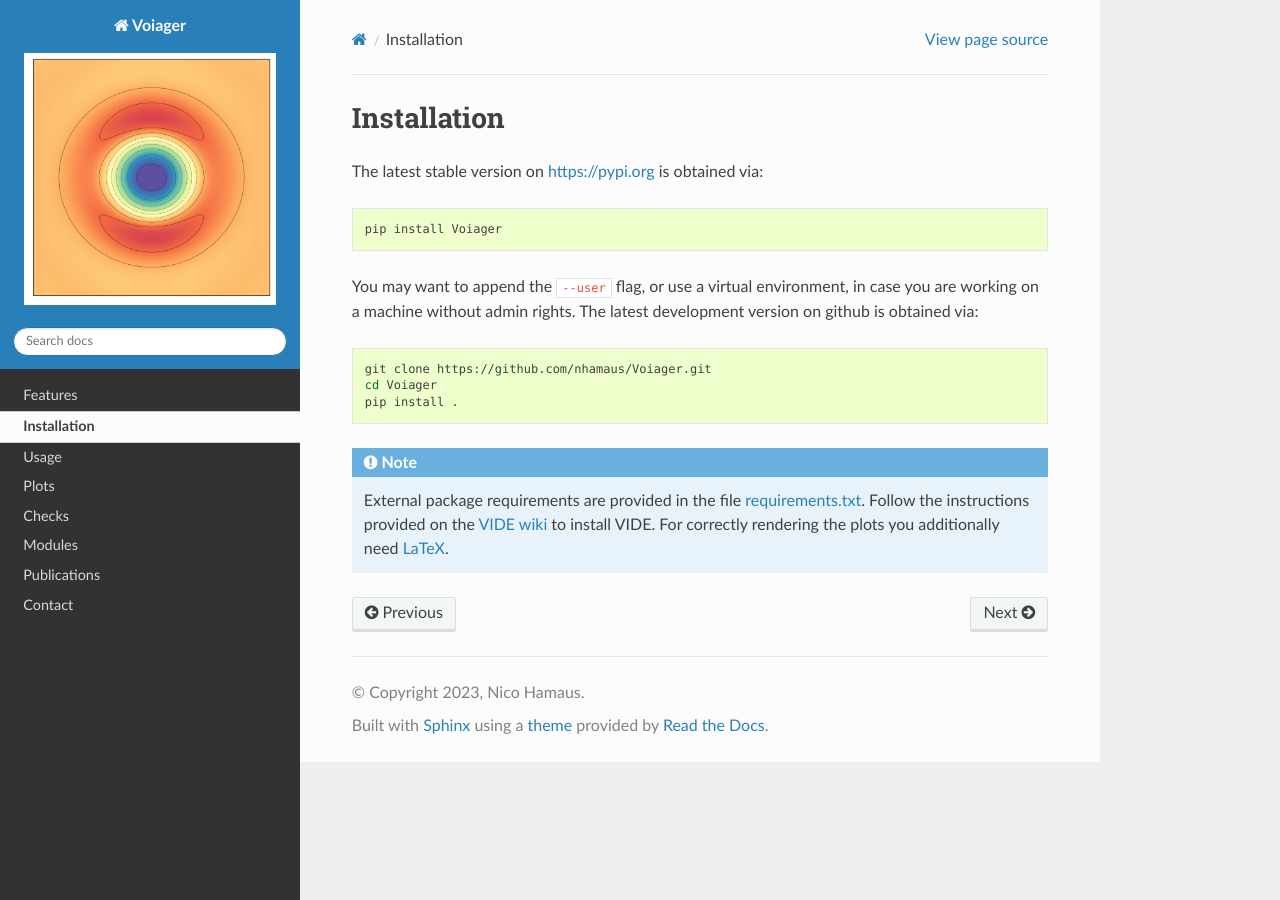
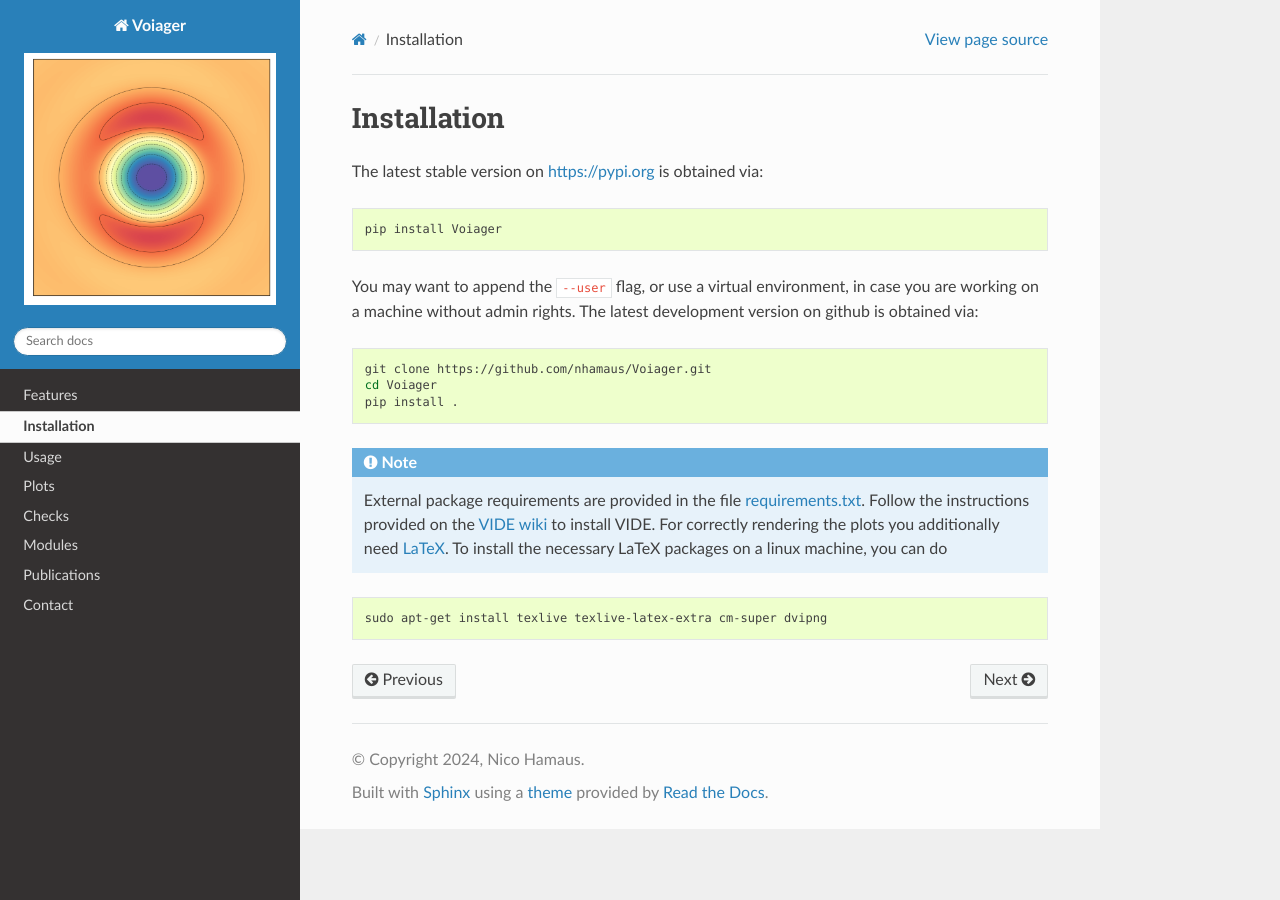
Before and after one commit to nhamaus/Voiager, a Sphinx documentation site: the page built from docs/installation.rst, in a window 1280 px wide. Built offline with Sphinx 7.4.7 and the Read the Docs theme 2.0.0, drawn with Linux system fonts in a browser that asks for light colours; pages that are not in the unit, such as notebooks, are missing from menus.

Commit message:
Updated docs with latex install instructions and copyright to 2024

```diff
--- a/docs/conf.py
+++ b/docs/conf.py
@@ -14,7 +14,7 @@ except DistributionNotFound:
     ver = "unknown"
 
 project = 'Voiager'
-copyright = '2023, Nico Hamaus'
+copyright = '2024, Nico Hamaus'
 author = 'Nico Hamaus'
 release = ver
 
--- a/docs/index.rst
+++ b/docs/index.rst
@@ -1,7 +1,7 @@
 Voiager
 *******
 
-\ **Voi**\ d dyn\ **a**\ mics and \ **g**\ eometry \ **e**\ xplore\ **r**\  (*Voiager*, or short `V'Ger <https://intl.startrek.com/database_article/vger>`_) provides a framework to perform cosmological analyses using voids identified in large-scale structure survey data. The code measures dynamic and geometric shape distortions in void stacks and propagates them to constraints on cosmological parameters using Bayesian inference. More detailed information on this method can be found under :ref:`publications`.
+\ **Voi**\ d dyn\ **a**\ mics and \ **g**\ eometry \ **e**\ xplore\ **r**\  (*Voiager*, or short `V'ger <https://memory-alpha.fandom.com/wiki/V'ger>`_) provides a framework to perform cosmological analyses using voids identified in large-scale structure survey data. The code measures dynamic and geometric shape distortions in void stacks and propagates them to constraints on cosmological parameters using Bayesian inference. More detailed information on this method can be found under :ref:`publications`.
 
 .. note::
    *Voiager* is an homage to `NASA's <https://voyager.jpl.nasa.gov/>`_ `Voyager program <https://en.wikipedia.org/wiki/Voyager_program>`_. The twin Voyager 1 and 2 spacecrafts are exploring where nothing from Earth has flown before. Continuing on their nearly 50-year journey since their 1977 launches, they each are much farther away from Earth and the sun than Pluto.
--- a/docs/installation.rst
+++ b/docs/installation.rst
@@ -18,4 +18,8 @@ You may want to append the ``--user`` flag, or use a virtual environment, in cas
    pip install .
 
 .. note::
-   External package requirements are provided in the file `requirements.txt <https://github.com/nhamaus/Voiager/blob/main/requirements.txt>`_. Follow the instructions provided on the `VIDE wiki <https://bitbucket.org/cosmicvoids/vide_public/wiki/Home/>`_ to install VIDE. For correctly rendering the plots you additionally need `LaTeX <https://texblog.org/installing-latex/>`_.
+   External package requirements are provided in the file `requirements.txt <https://github.com/nhamaus/Voiager/blob/main/requirements.txt>`_. Follow the instructions provided on the `VIDE wiki <https://bitbucket.org/cosmicvoids/vide_public/wiki/Home/>`_ to install VIDE. For correctly rendering the plots you additionally need `LaTeX <https://texblog.org/installing-latex/>`_. To install the necessary LaTeX packages on a linux machine, you can do
+
+.. code-block:: bash
+
+   sudo apt-get install texlive texlive-latex-extra cm-super dvipng
--- a/setup.py
+++ b/setup.py
@@ -26,7 +26,7 @@ setup(
         "Programming Language :: Python :: 3",
     ],
     author='Nico Hamaus',
-    author_email='nhamaus@gmail.com',
+    author_email='nhamaus[at]gmail.com',
     description='Perform cosmological analyses using voids identified in large-scale structure survey data',
     long_description=long_description,
     long_description_content_type='text/markdown',
```
Also changed, not shown: README.md (+5 -2 lines), 1 other file.
